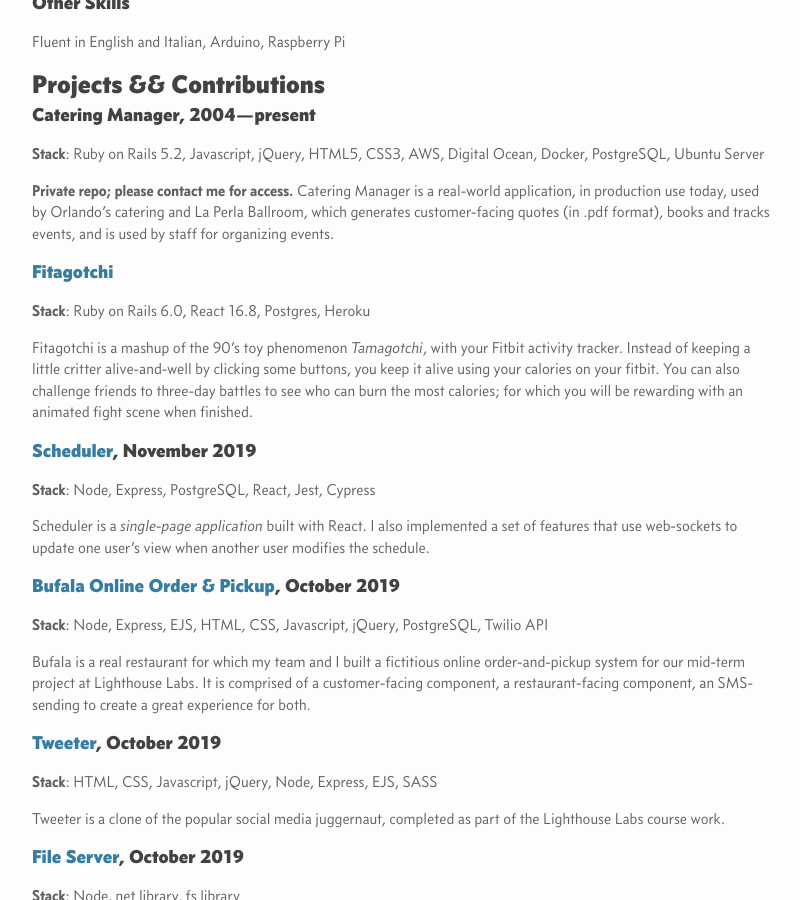
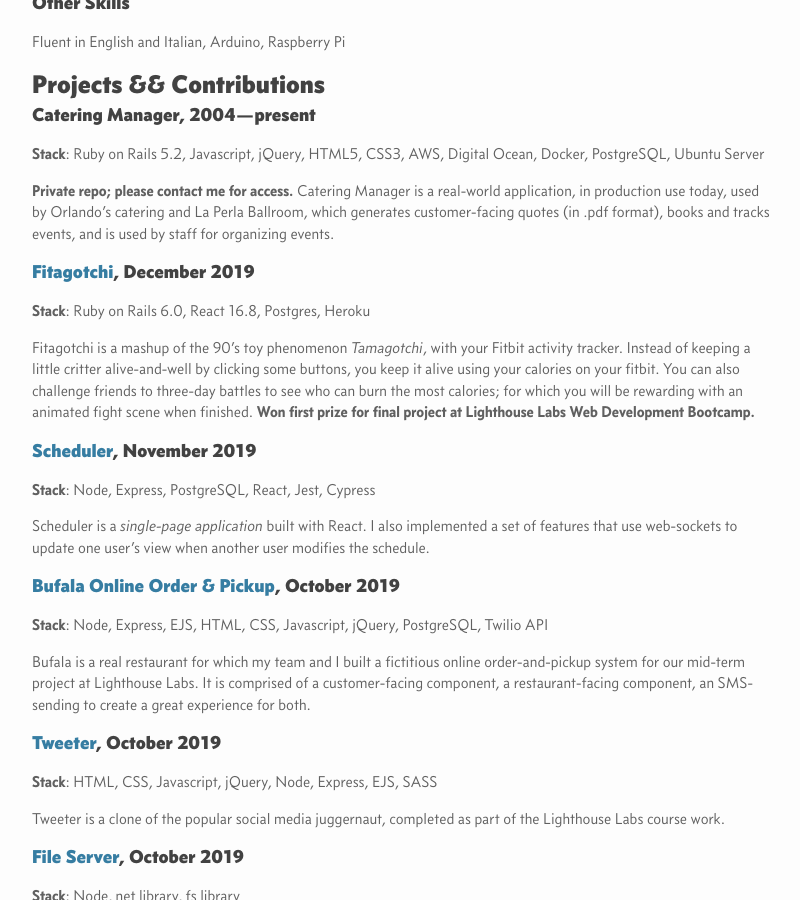
Before and after one commit to fapapa/fapapa.github.io, a Jekyll site: the page built from resume.md, in a window 1280 px wide and 900 px high, scrolled down 770 px. Shown: the whole window, without its empty margins (238-1038 px from the left). Built offline with Jekyll 4.4.1, drawn with Linux system fonts in a browser that asks for light colours.

Commit message:
Add date and prize info for Fitagotchi project

```diff
--- a/resume.md
+++ b/resume.md
@@ -54,7 +54,7 @@ catering and La Perla Ballroom, which generates customer-facing quotes
 (in .pdf format), books and tracks events, and is used by staff for
 organizing events.
 
-### [Fitagotchi](https://github.com/fapapa/Bit-Fit)
+### [Fitagotchi](https://github.com/fapapa/Bit-Fit), December 2019
 
 **Stack**: Ruby on Rails 6.0, React 16.8, Postgres, Heroku
 
@@ -62,7 +62,9 @@ Fitagotchi is a mashup of the 90's toy phenomenon *Tamagotchi*, with your Fitbit
 activity tracker. Instead of keeping a little critter alive-and-well by clicking
 some buttons, you keep it alive using your calories on your fitbit. You can also
 challenge friends to three-day battles to see who can burn the most calories;
-for which you will be rewarding with an animated fight scene when finished.
+for which you will be rewarding with an animated fight scene when
+finished. **Won first prize for final project at Lighthouse Labs Web Development
+Bootcamp.**
 
 ### [Scheduler](https://github.com/fapapa/scheduler), November 2019
 
```
